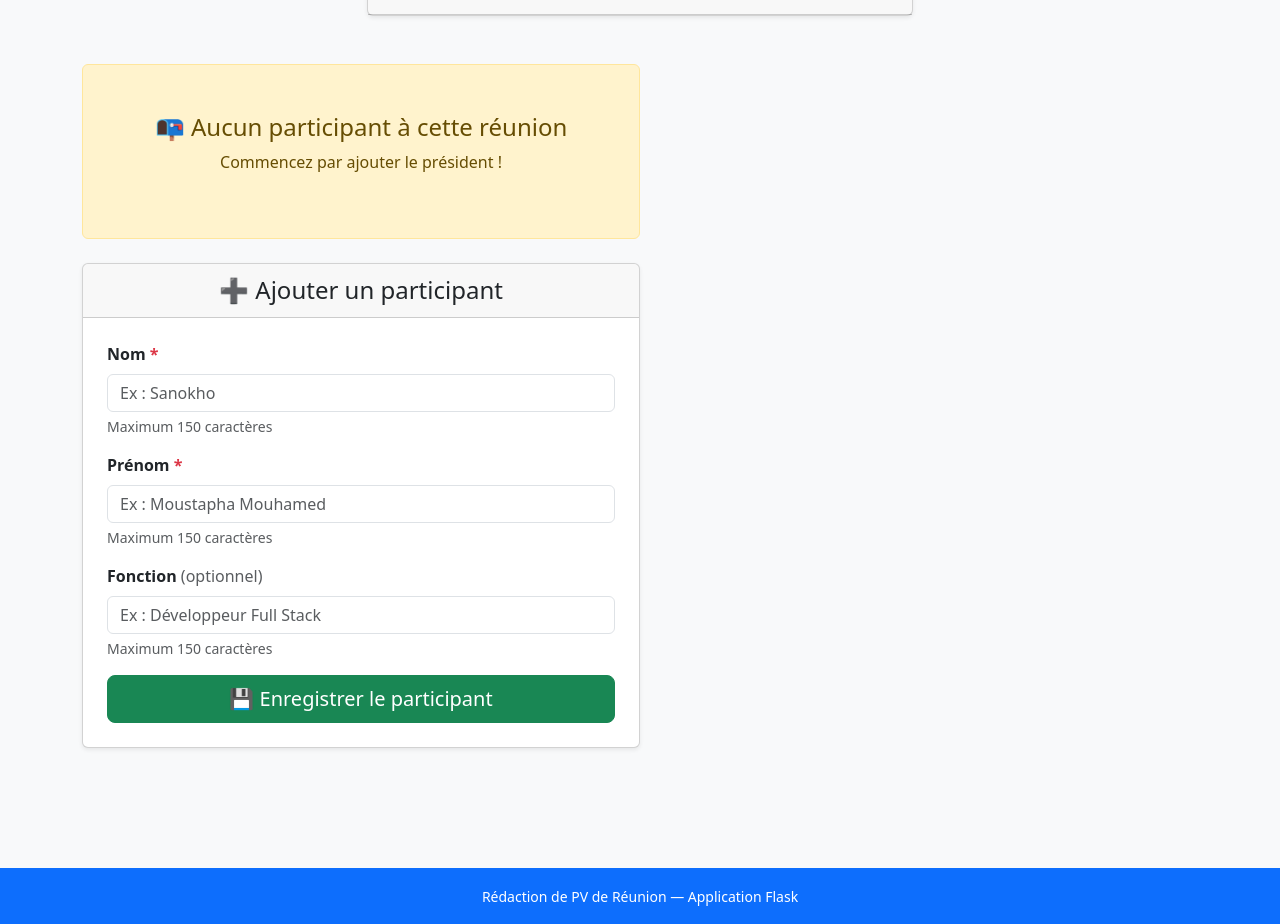
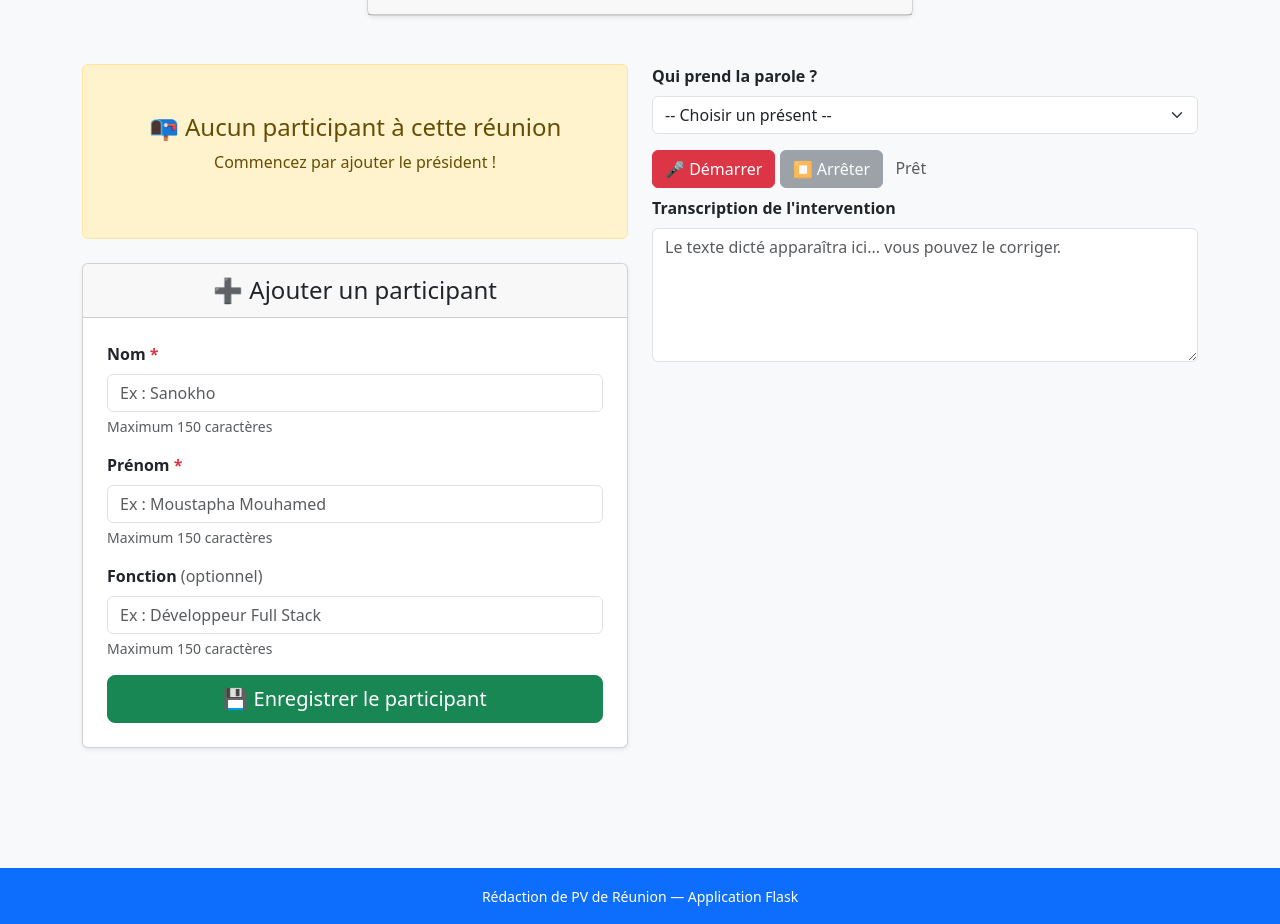
Before and after one commit to dabakhh/meeting-app, a Flask app: template templates/seance.html in a window 1280 px wide. Shown: the part 193-1117 px from the top of the page. Run offline with Flask 3, Linux system fonts and the light colour scheme; the template is opened without the code that fills it, so the values that code supplies are empty.

Commit message:
add the audio widget

```diff
--- a/static/audio.js
+++ b/static/audio.js
@@ -0,0 +1,65 @@
+/* ════════════════════════════════════════════════════════════
+   static/audio.js  --  APPROCHE A : Web Speech API
+   Transcription vocale directement dans le navigateur.
+   Remplit automatiquement le <textarea id="transcription">.
+   ════════════════════════════════════════════════════════════ */
+
+// On récupère les éléments de la page
+const btnStart   = document.getElementById("btn-start");
+const btnStop    = document.getElementById("btn-stop");
+const statutSpan = document.getElementById("statut-audio");
+const textarea   = document.getElementById("transcription");
+
+// L'API de reconnaissance vocale -- selon le navigateur elle a deux noms possibles
+const SpeechRecognition = window.SpeechRecognition || window.webkitSpeechRecognition;
+
+// Si le navigateur ne supporte pas l'API, on prévient l'utilisateur
+if (!SpeechRecognition) {
+    statutSpan.textContent = "⚠️ Reconnaissance vocale non supportée -- utilisez Google Chrome.";
+    btnStart.disabled = true;
+} else {
+    // Création et configuration du moteur de reconnaissance
+    const recognition = new SpeechRecognition();
+    recognition.lang           = "fr-FR";   // langue : français
+    recognition.continuous     = true;      // ne s'arrête pas après une phrase
+    recognition.interimResults = true;      // affiche le texte au fur et à mesure
+
+    // Le texte déjà confirmé (les phrases terminées)
+    let texteFinal = "";
+
+    // ÉVÉNEMENT : à chaque fois que l'API "entend" quelque chose
+    recognition.onresult = function (event) {
+        let texteProvisoire = "";
+        for (let i = event.resultIndex; i < event.results.length; i++) {
+            const morceau = event.results[i][0].transcript;
+            if (event.results[i].isFinal) {
+                texteFinal += morceau + " ";   // phrase terminée -> on la garde
+            } else {
+                texteProvisoire += morceau;    // phrase en cours -> provisoire
+            }
+        }
+        // On remplit le textarea : texte confirmé + texte en cours
+        textarea.value = texteFinal + texteProvisoire;
+    };
+
+    recognition.onerror = function (event) {
+        statutSpan.textContent = "Erreur micro : " + event.error;
+    };
+
+    // BOUTON DÉMARRER
+    btnStart.addEventListener("click", function () {
+        texteFinal = textarea.value ? textarea.value + " " : "";  // garde le texte existant
+        recognition.start();
+        statutSpan.textContent = "Enregistrement en cours... parlez.";
+        btnStart.disabled = true;
+        btnStop.disabled  = false;
+    });
+
+    // BOUTON ARRÊTER
+    btnStop.addEventListener("click", function () {
+        recognition.stop();
+        statutSpan.textContent = "Enregistrement terminé. Vous pouvez corriger le texte.";
+        btnStart.disabled = false;
+        btnStop.disabled  = true;
+    });
+}
--- a/templates/seance.html
+++ b/templates/seance.html
@@ -20,7 +20,9 @@
         </div>
 
     </div>
+
 </div>
+<div class="row justify-content-center">
     <div class="col-md-8 col-lg-6 mt-5">
 
 
@@ -130,4 +132,32 @@
 
     </div>
 
+    <div class="col-md-8 col-lg-6 mt-5">
+        <form  novalidate method="post" action="">
+            <!-- Sélecteur : qui prend la parole -->
+            <label for="participant_id" class="form-label fw-semibold">Qui prend la parole ?</label>
+            <select name="participant_id" id="participant_id" class="form-select mb-3" required>
+                <option value="">-- Choisir un présent --</option>
+                {% for p in participants %}
+                    <option value="{{ p.id }}">{{ p.prenom }} {{ p.nom }} ({{ p.fonction }})</option>
+                {% endfor %}
+            </select>
+
+            <!-- Boutons d'enregistrement vocal -->
+            <div class="mb-2">
+                <button type="button" id="btn-start" class="btn btn-danger">🎤 Démarrer</button>
+                <button type="button" id="btn-stop"  class="btn btn-secondary" disabled>⏹ Arrêter</button>
+                <span id="statut-audio" class="ms-2 text-muted">Prêt</span>
+            </div>
+
+            <!-- Zone de transcription -- auto-remplie, mais modifiable à la main -->
+            <label for="transcription" class="form-label fw-semibold">Transcription de l'intervention</label>
+            <textarea name="contenu" id="transcription" class="form-control mb-3" rows="5"
+                    placeholder="Le texte dicté apparaîtra ici... vous pouvez le corriger." required></textarea>
+        </form>
+        <script src="{{ url_for('static', filename='audio.js') }}"></script>
+    </div>
+
+</div>
+
 {% endblock %}
```
Also changed, not shown: app.py (+7 -0 lines). Lines whose indentation alone changed are shown as unchanged.
